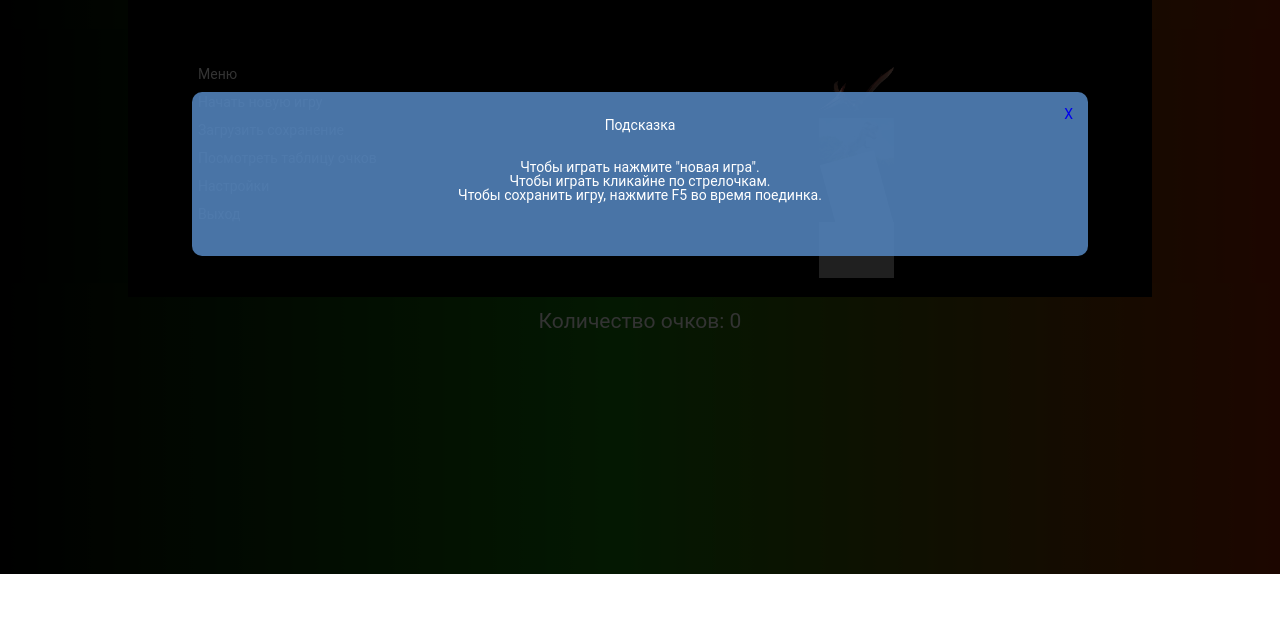
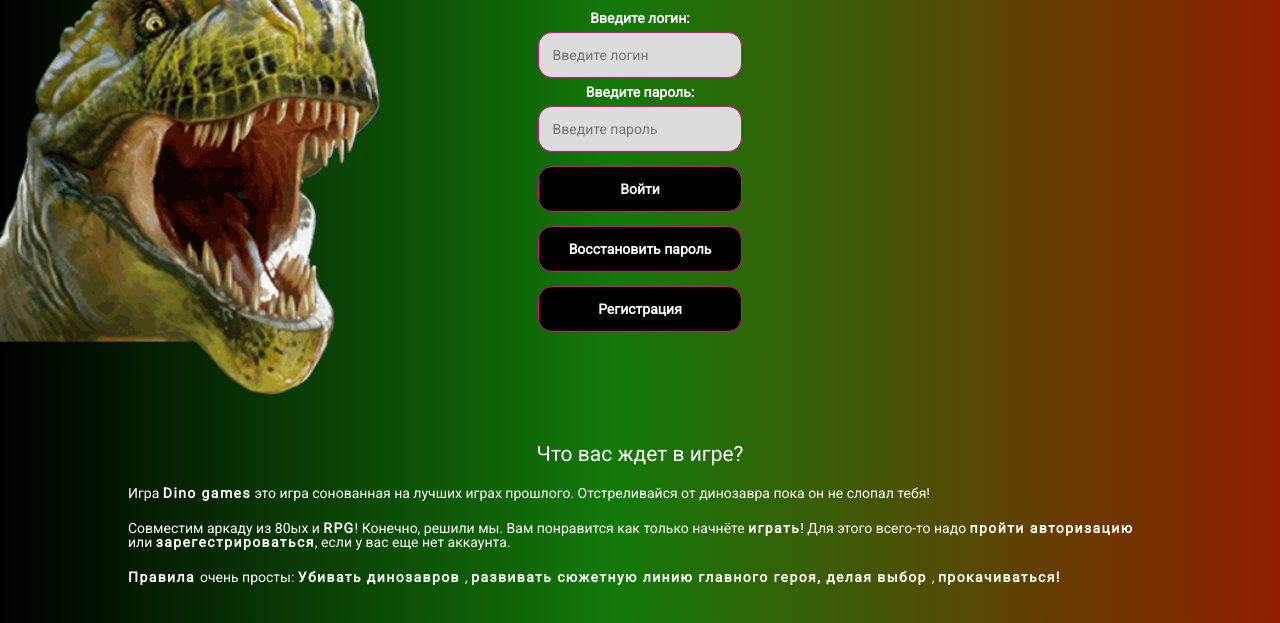
Before and after one commit to Valeria-Kuzina/191-362-Kuzina_VM, a plain HTML site: page index.html in a window 1280 px wide. Shown: the part 226-849 px from the top of the page. Before the commit the page ends 800 px from the top, so only its background shows below. Drawn offline with Linux system fonts and the light colour scheme; grey boxes are pictures that could not be loaded.

Commit message:
add fixed bug

```diff
--- a/css/style.css
+++ b/css/style.css
@@ -104,7 +104,7 @@ body {
     grid-area: head;
     font-size: 1em;
     font-weight: 300;
-    background-color: #00FF00;
+    background-color: #009520;
     color: rgb(252, 252, 252);
 }
 
@@ -231,7 +231,7 @@ input {
 
 }
 
-.tank-backgound {
+.rocket-backgound {
     background-image: url("../img/dino-kop.png");
     background-repeat: no-repeat;
     background-size: contain;
@@ -252,7 +252,7 @@ input {
     letter-spacing: 0.1em;
 }
 
-.animated-tank {
+.animated-rocket {
     position: absolute;
     width: 100px;
     height: 100px;
@@ -261,7 +261,7 @@ input {
     animation: fly 10s ease-in-out infinite;
 }
 
-.animated-tank__img {
+.animated-rocket__img {
     width: 100%;
 }
 
--- a/index.html
+++ b/index.html
@@ -1,16 +1,17 @@
 <!DOCTYPE html>
 <html lang="ru">
 <head>
-    <meta charset="UTF-8">
-    <meta http-equiv="X-UA-Compatible" content="IE=edge">
-    <meta name="viewport" content="width=device-width, initial-scale=1.0">
+    <meta charset="UTF-8"/>
+    <meta http-equiv="X-UA-Compatible" content="IE=edge"/>
+    <meta name="viewport" content="width=device-width, initial-scale=1">
+    <link rel="preconnect" href="https://fonts.gstatic.com">
+    <link href="https://fonts.googleapis.com/css2?family=Roboto&display=swap" rel="stylesheet">
     <link rel="stylesheet" href="css/style.css">
-    <link rel="stylesheet" href="css/popups.css">
-    <title>Игра</title>
+    <title>Start</title>
 </head>
-
 <body>
 <header class="header-container">
+
     <div class="author__header">
         <h1 class="game-name__header">Dino games</h1>
         Created By: Kuzina Valeriia, 191-362, Var3 (dino)
@@ -25,66 +26,70 @@
         </object>
     </div>
 </header>
+<section class="container rocket-backgound">
+    <div class="container__wrapper">
+        <h2 class="common-header-second">Авторизация</h2>
+        <form action="#">
+            <div>
+                <label for="">Введите логин:</label>
+                <input
+                        type="text"
+                        id="name"
+                        name="user-name"
+                        placeholder="Введите логин"
+                />
+            </div>
+            <div>
+                <label for="">Введите пароль:</label>
+                <input
+                        type="text"
+                        id="password"
+                        name="user-password"
+                        placeholder="Введите пароль"
+                />
+            </div>
+            <div>
+                <button class="container__button">
+                    <a href="game.html">Войти</a>
+                </button>
+                <button class="container__button">Восстановить пароль
+                </button>
+            </div>
+            <div>
+                <button class="container__button">
+                    <a href="registration.html">Регистрация</a>
+                </button>
+            </div>
+        </form>
+    </div>
+
+</section>
 <section class="container">
+    <div class="container__wrapper">
+        <h2 class="common-header-second">Что вас ждет в игре?</h2>
 
-    <div class="container__wrapper">
-        <h2 class="common-header-second">Игра</h2>
-        <div class="main-game">
-            <div class="main-game__menu">
-                <p>Меню</p>
-                <ul>
-                    <li>
-                        Начать новую игру
-                    </li>
-                    <li>
-                        Загрузить сохранение
-                    </li>
-                    <li>
-                        Посмотреть таблицу очков
-                    </li>
-                    <li>
-                        Настройки
-                    </li>
-                    <li>
-                        Выход
-                    </li>
-                </ul>
-            </div>
-            <div class="animated-objects">
-                <img class="bird" src="img/bird.png" alt="planet">
-                <img class="dinonorm" src="img/dinonorm.jpeg" alt="star">
-                <img class="dino_age" src="img/Dinoice_age.png" alt="alien">
-                <img class="tank" src="img/tank.png" alt="rocket">
-            </div>
-        </div>
-        <h2 class="common-header-second">Количество очков: 0</h2>
+        <p class="discribe">
+        <p class="describe__text-block">
+            Игра <span class="select-text">Dino games</span> это игра сонованная на лучших играх прошлого.
+        Отстреливайся от динозавра пока он не слопал тебя!
+        </p>
+        <p class="describe__text-block">
+            Совместим аркаду из 80ых и <span class="select-text"> RPG</span>! Конечно, решили мы.
+            Вам понравится как только начнёте <span class="select-text">играть</span>!
+            Для этого всего-то надо <span class="select-text"> пройти авторизацию </span> или <span class="select-text">зарегестрироваться</span>,
+            если у вас еще нет аккаунта.
+        </p>
+        <p class="describe__text-block">
+            <span class="select-text"> Правила </span>очень просты: <span
+                class="select-text"> Убивать динозавров </span>, <span class="select-text"> развивать сюжетную линию главного героя, делая выбор </span>,
+            <span class="select-text"> прокачиваться! </span>
+        </p>
+        </p>
+        </p>
+        </p>
+        </p>
     </div>
 </section>
-
-<div class="popup_login" id="popup_new_order">
-    <a href="#" class="popup_login_area">
-    </a>
-    <div class="popup_login_body">
-        <div class="popup_login_content">
-            <a href="#" class="popup_login_close">X</a>
-            <p class="popup-login-title">
-                Подсказка
-            </p>
-            <form action="#" method="POST" class="form_popup_login" id="form_popup_login">
-                <p class="popup-login-title">
-                    Чтобы играть нажмите "новая игра".
-                </p>
-                <p class="popup-login-title">
-                    Чтобы играть кликайне по стрелочкам.
-                </p>
-                <p class="popup-login-title">
-                    Чтобы сохранить игру, нажмите F5 во время поединка.
-                </p>
-            </form>
-        </div>
-    </div>
-</div>
-<script src="scripts/jquery.js"></script>
-<script src="scripts/main.js"></script>
+<div class="animated-rocket"><img class="animated-rocket__img" src="img/rocket-312767_960_720.png" alt=""></div>
 </body>
 </html>
```
